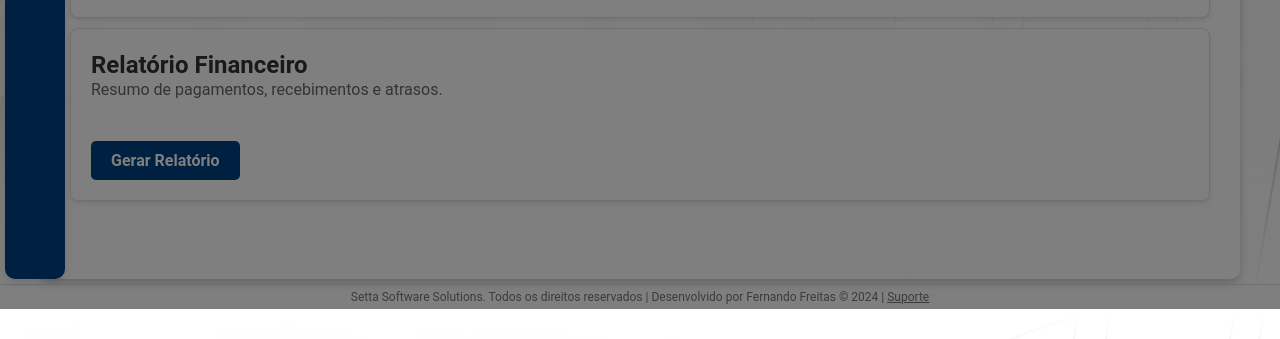
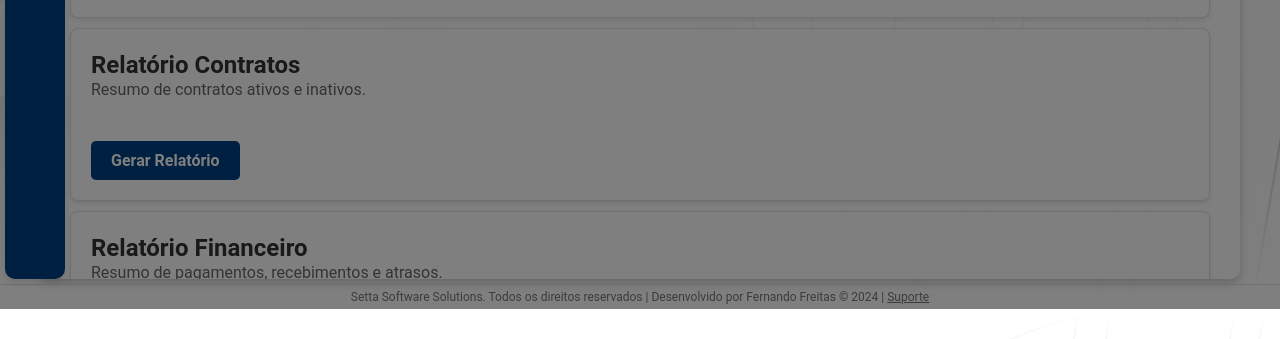
Before and after one commit to Fernando-Freitas87/duvale, a website with bundled scripts: page sistemas/relatorios.html in a window 1280 px wide. Shown: the part 491-830 px from the top of the page. Built offline with nearby package versions, Linux system fonts and the light colour scheme.

Commit message:
“Atualizado”

```diff
--- a/sistemas/relatorios.html
+++ b/sistemas/relatorios.html
@@ -124,6 +124,12 @@
           <p>Lista completa dos clientes registrados.</p>
           <a href="#" class="btn-primary">Gerar Relatório</a>
         </div>
+        <!-- Card do Relatório contratos -->
+        <div class="card-relatorio">
+                  <h3>Relatório Contratos</h3>
+                  <p>Resumo de contratos ativos e inativos.</p>
+                  <a href="#" class="btn-primary">Gerar Relatório</a>
+        </div>
         <!-- Card do Relatório Financeiro -->
         <div class="card-relatorio">
           <h3>Relatório Financeiro</h3>
```
